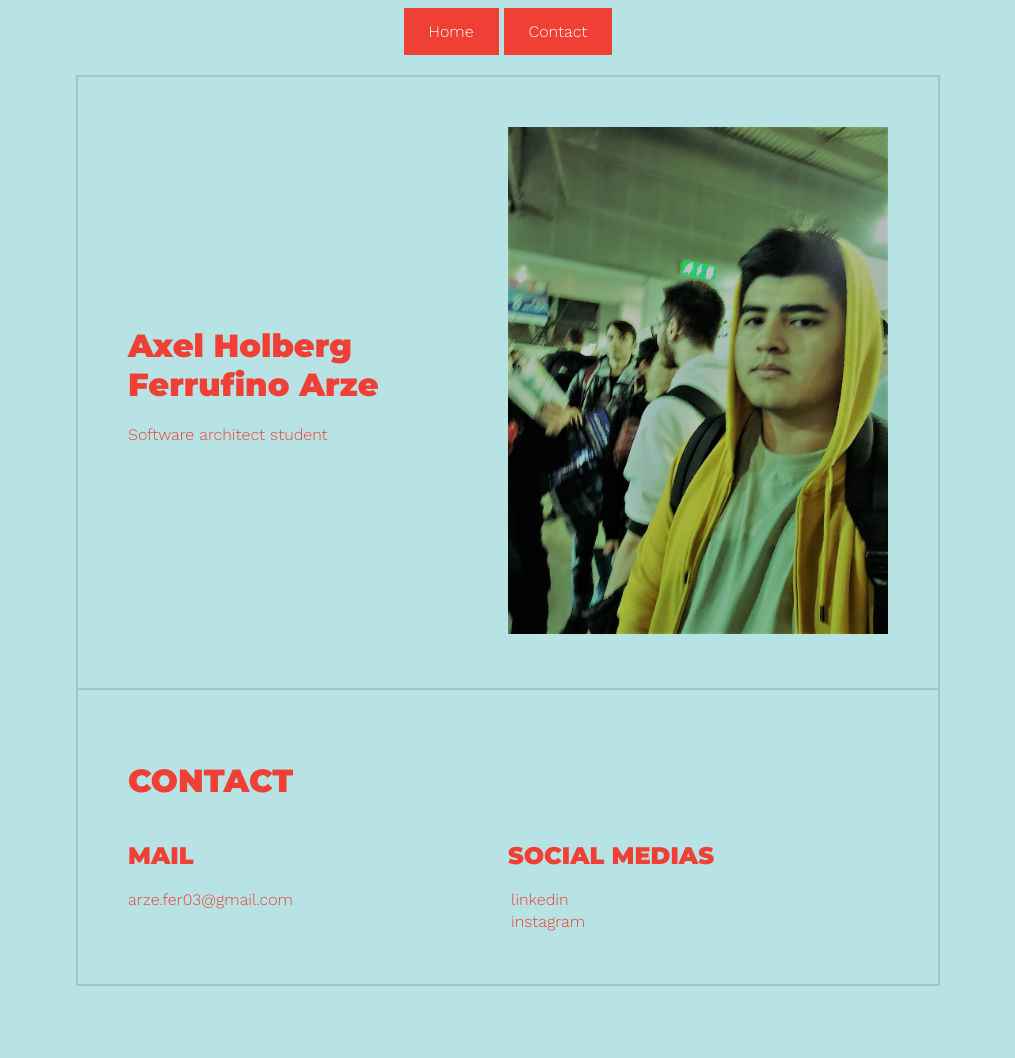
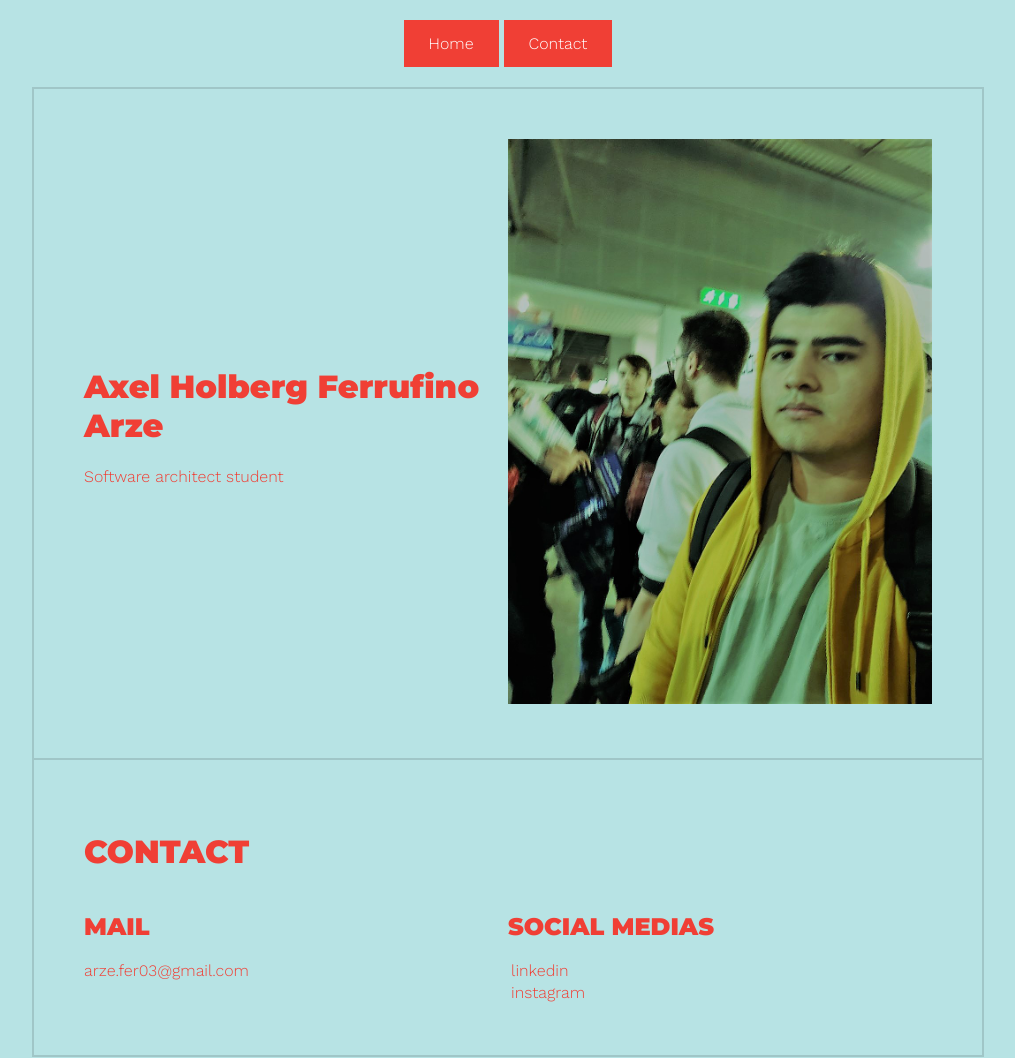
Before and after one commit to Axel0203/MyWebsite, a plain HTML site: page index.html in a window 1280 px wide. Shown: the whole page, without its empty margins (132-1147 px from the left). Before the commit the page ends 994 px from the top, so only its background shows below. Drawn offline with nearby package versions, Linux system fonts and the light colour scheme.

Commit message:
Mobile support

```diff
--- a/styles.css
+++ b/styles.css
@@ -18,6 +18,7 @@ h1, h2, h3, h4, h5, h6 {
 .navbar{
     text-align: center;
     margin-bottom: 20px;
+    margin-top: 20px;
 }
 .navbar a:link,.navbar a:visited{
     background-color: #f03f35;
@@ -33,14 +34,11 @@ h1, h2, h3, h4, h5, h6 {
 
 #container{
     border: 2px solid rgba(18, 18, 18, 0.136);
-    margin-right: 200px;
-    margin-left: 200px;
+    max-width: 75%;
+    margin: auto;
 }
 
-.main{
-    padding: 50px;
-    display: flex;
-}
+
 
 #main__text{
     color: #f03f35;
@@ -53,6 +51,23 @@ h1, h2, h3, h4, h5, h6 {
     flex: 1;
 }
 
+@media (max-width: 700px ){
+    .main{
+        padding: 50px;
+    }
+}
+
+@media (min-width: 700px ){
+    .main{
+        padding: 50px;
+        display: flex;
+    }
+
+    .tabs{
+        display: flex;
+    }
+
+}
 #main__photo img{
     max-width: 100%;
 }
@@ -79,9 +94,7 @@ h1, h2, h3, h4, h5, h6 {
     margin: 3px;
 }
 
-.tabs{
-    display: flex;
-}
+
 .mail{
     flex: 1;
 }
```
Also changed, not shown: index.html (+1 -0 lines).
